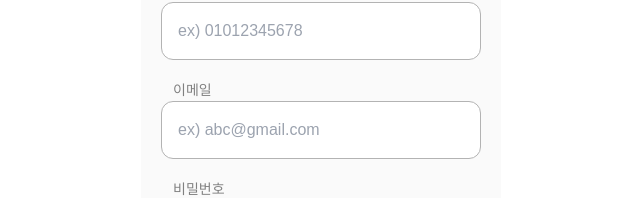
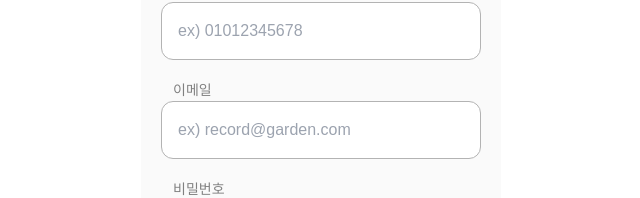
Before and after one commit to kangmin01/Garden-of-Records, a React (Create React App) app: page /signup in a window 1280 px wide. Shown: the part 250-448 px from the top of the page, without its empty margins (319-959 px from the left). Built offline with nearby package versions, Linux system fonts and the light colour scheme.

Commit message:
feat: Add validation to signin and signup pages

```diff
--- a/src/App.css
+++ b/src/App.css
@@ -8,6 +8,14 @@
 
 body {
   min-width: 320px;
+}
+
+input[type="number"]::-webkit-inner-spin-button,
+input[type="number"]::-webkit-outer-spin-button {
+  -webkit-appearance: none;
+  -moz-appearance: none;
+  appearance: none;
+  margin: 0;
 }
 
 .authenticationPage {
--- a/src/components/ui/Input.tsx
+++ b/src/components/ui/Input.tsx
@@ -17,7 +17,7 @@ export default function Input({
 }: Props) {
   return (
     <input
-      className={`w-full min-w-70 p-4 border-[1.8px] rounded-xl border-gray1 focus:outline-none ${hasError ? "focus:border-darkRed" : "focus:border-main"}`}
+      className={`w-full min-w-70 p-4 border-[1.8px] rounded-xl border-gray1 focus:outline-none ${hasError ? "border-darkRed focus:border-darkRed" : "focus:border-main"}`}
       id={id}
       type={type}
       placeholder={placeholder}
--- a/src/pages/Home.tsx
+++ b/src/pages/Home.tsx
@@ -2,12 +2,15 @@ import HamburgerIcon from "../components/ui/icons/HamburgerIcon";
 import EventListCard from "../components/EventListCard";
 import FloatingButton from "../components/ui/FloatingButton";
 import RecordCard from "../components/RecordCard";
+import { Link } from "react-router-dom";
 
 export default function Home() {
   return (
     <div className="bg-pink-50 max-w-[360px] mx-auto h-dvh relative">
       <nav className="bg-pink-100 max-w-[360px] mx-auto flex justify-between px-5 py-3 items-center text-h1">
-        <div>기록의 정원</div>
+        <div>
+          <Link to="/">기록의 정원</Link>
+        </div>
         <div>
           <HamburgerIcon />
         </div>
--- a/src/pages/SignIn.tsx
+++ b/src/pages/SignIn.tsx
@@ -13,7 +13,7 @@ const SignIn: React.FC = () => {
     register,
     handleSubmit,
     formState: { errors },
-  } = useForm<SignInFormType>();
+  } = useForm<SignInFormType>({ mode: "onBlur" });
   const onSubmit: SubmitHandler<SignInFormType> = (data) => {
     console.log(data);
     // 로그인 처리 로직 추가
@@ -35,6 +35,10 @@ const SignIn: React.FC = () => {
               hasError={!!errors.email}
               register={register("email", {
                 required: "이메일을 입력해주세요.",
+                pattern: {
+                  value: /^[^\s@]+@[^\s@]+\.[^\s@]+$/,
+                  message: "유효한 이메일 주소를 입력해주세요.",
+                },
               })}
             />
             {errors.email && (
@@ -46,7 +50,7 @@ const SignIn: React.FC = () => {
               id="password"
               type="password"
               placeholder="비밀번호"
-              hasError={!!errors.email}
+              hasError={!!errors.password}
               register={register("password", {
                 required: "비밀번호를 입력해주세요.",
               })}
--- a/src/pages/SignUp.tsx
+++ b/src/pages/SignUp.tsx
@@ -23,21 +23,55 @@ const inputFields = [
     type: "number",
     name: "연락처",
     placeholder: "ex) 01012345678",
-    validation: { required: "연락처를 입력해주세요." },
+    validation: {
+      required: "연락처를 입력해주세요.",
+      pattern: {
+        value: /^010\d{8}$/,
+        message: "숫자만 입력해주세요.",
+      },
+      minLength: {
+        value: 11,
+        message: "11자리를 입력해주세요.",
+      },
+      maxLength: {
+        value: 11,
+        message: "11자리를 입력해주세요.",
+      },
+    },
   },
   {
     id: "email",
     type: "email",
     name: "이메일",
-    placeholder: "ex) abc@gmail.com",
-    validation: { required: "이메일을 입력해주세요." },
+    placeholder: "ex) record@garden.com",
+    validation: {
+      required: "이메일을 입력해주세요.",
+      pattern: {
+        value: /^[^\s@]+@[^\s@]+\.[^\s@]+$/,
+        message: "유효한 이메일 주소를 입력해주세요.",
+      },
+    },
   },
   {
     id: "password",
     type: "password",
     name: "비밀번호",
     placeholder: "영어+숫자 조합 10자 이내",
-    validation: { required: "영어+숫자 조합 10자 이내" },
+    validation: {
+      required: "비밀번호를 입력해주세요.",
+      minLength: {
+        value: 6,
+        message: "비밀번호는 최소 6자 이상이어야 합니다.",
+      },
+      maxLength: {
+        value: 10,
+        message: "비밀번호는 최대 10자 이내여야 합니다.",
+      },
+      pattern: {
+        value: /^(?=.*[A-Za-z])(?=.*\d)[A-Za-z\d]{6,10}$/,
+        message: "비밀번호는 영어, 숫자를 포함한 10자 이내여야 합니다.",
+      },
+    },
   },
   {
     id: "confirmPassword",
@@ -45,9 +79,12 @@ const inputFields = [
     name: "비밀번호 확인",
     placeholder: "비밀번호를 한번 더 입력해주세요.",
     validation: {
-      required: "비밀번호가 일치하지 않습니다.",
-      validate: (value: string, allValues: SignUpFormType) =>
-        value === allValues.password || "Passwords do not match",
+      required: "비밀번호를 입력해주세요.",
+      validate: (value: string, allValues: SignUpFormType) => {
+        if (value !== allValues.password) {
+          return "비밀번호가 일치하지 않습니다.";
+        }
+      },
     },
   },
 ];
@@ -57,7 +94,8 @@ const SignUp: React.FC = () => {
     register,
     handleSubmit,
     formState: { errors },
-  } = useForm<SignUpFormType>();
+  } = useForm<SignUpFormType>({ mode: "onBlur" });
+
   const onSubmit: SubmitHandler<SignUpFormType> = (data) => {
     console.log(data);
     // 회원가입 처리 로직 추가
```
